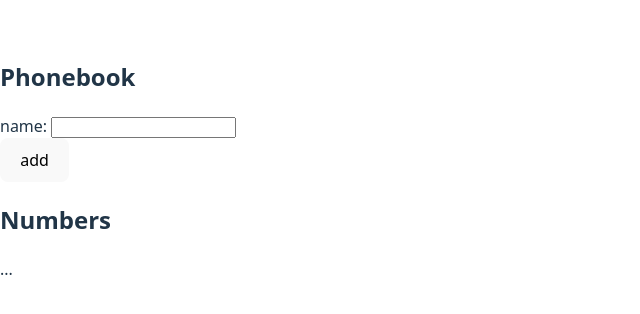
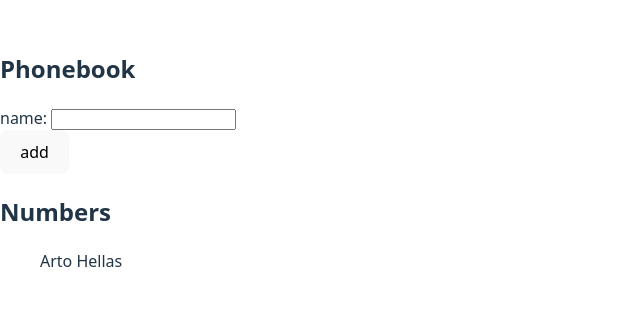
Before and after one commit to esteriax/osa2, a React (Vite) app in the folder puhelinluettelo/: page / in a window 1280 px wide. Shown: the part 240-554 px from the top of the page, without its empty margins (0-640 px from the left). Built offline with nearby package versions, Linux system fonts and the light colour scheme.

Commit message:
2.6 valmis

```diff
--- a/puhelinluettelo/src/App.jsx
+++ b/puhelinluettelo/src/App.jsx
@@ -1,28 +1,28 @@
 import { useState } from 'react'
 
 
+const App = () => {
 
-const App = () => {
-  const [persons, setPersons] = useState([])
+  const [persons, setPersons] = useState([
+    { name: 'Arto Hellas' }
+  ])
   const [newName, setNewName] = useState('')
-
 
   const addPerson = (event) => {
     event.preventDefault()
     const personObject = {
-    content: newName,
-    important: Math.random() > 0.5,
-    id: String(persons.length + 1),
+      name: newName,
+      id: newName,
     }
-
     setPersons(persons.concat(personObject))
     setNewName('')
   }
 
   const handleNameChange = (event) => {
-  console.log(event.target.value)
     setNewName(event.target.value)
   }
+
+
   return (
     <div>
       <h2>Phonebook</h2>
@@ -30,19 +30,18 @@ const handleNameChange = (event) => {
         <div>
           name: <input
           value={newName}
-          onChange={handleNameChange}
-          />
-          {persons.map(person =>
-            <p key={person.id}>{person.content}</p>
+          onChange={handleNameChange} />
+          </div>
 
-          )}
-        </div>
-        <div>
           <button type="submit">add</button>
-        </div>
       </form>
       <h2>Numbers</h2>
-      ...
+
+      <ul>
+          {persons.map(person =>
+         <p key={person.name}> {person.name} </p>
+          )}
+        </ul>
     </div>
   )
 
```
Lines whose indentation alone changed are shown as unchanged.
